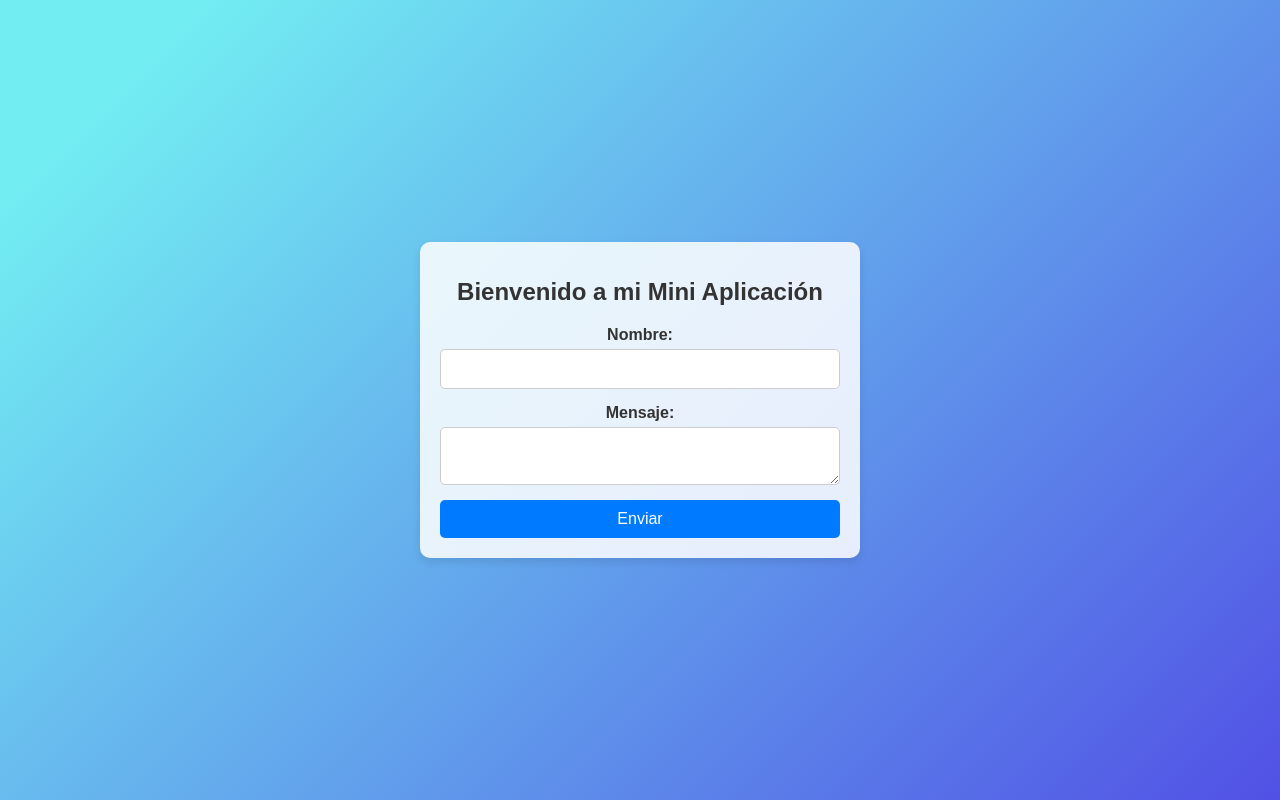
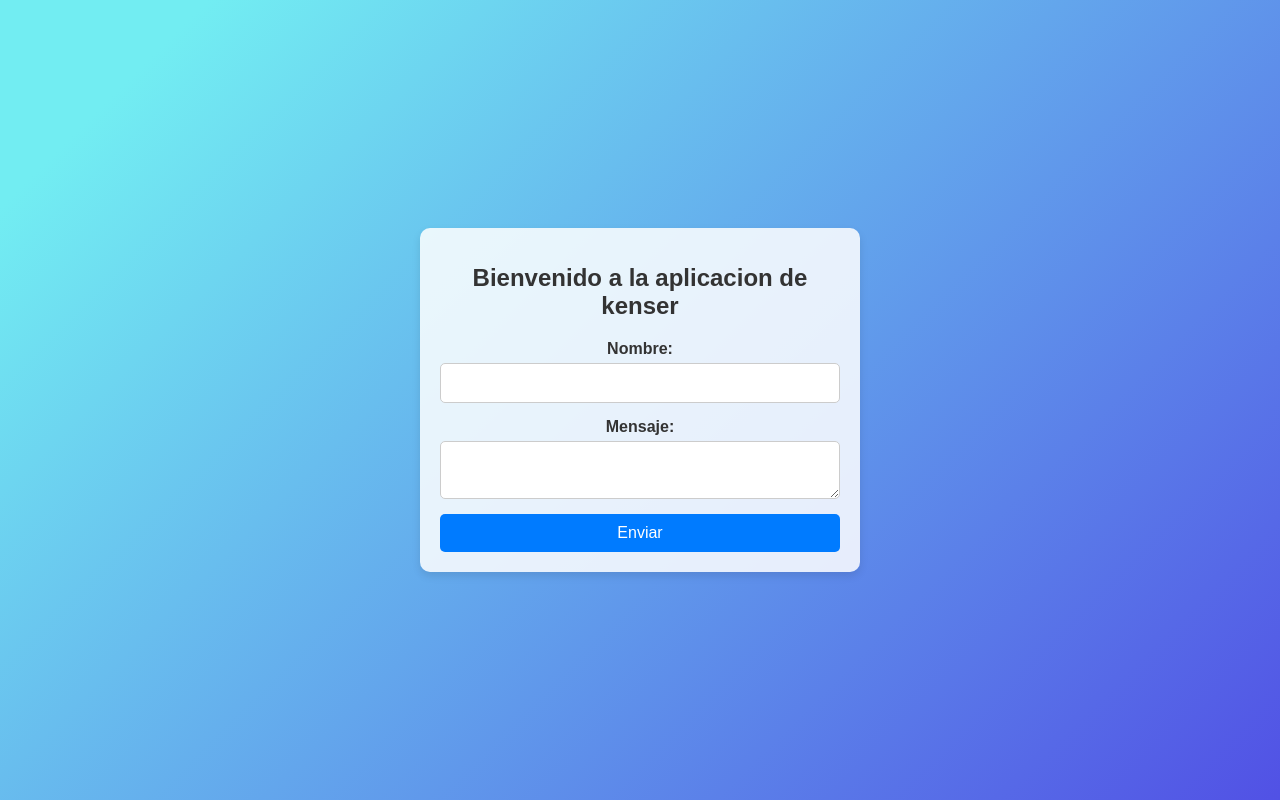
Before and after one commit to kenser11547/mi-aplicacion, a website: page public/index.html in a window 1280 px wide. Drawn offline with Linux system fonts and the light colour scheme.

Commit message:
primer cambio en la red

```diff
--- a/public/index.html
+++ b/public/index.html
@@ -8,7 +8,7 @@
 </head>
 <body>
     <div class="container">
-        <h1>Bienvenido a mi Mini Aplicación</h1>
+        <h1>Bienvenido a la aplicacion de kenser</h1>
         <form action="/submit" method="post">
             <label for="name">Nombre:</label>
             <input type="text" id="name" name="name" required>
```
